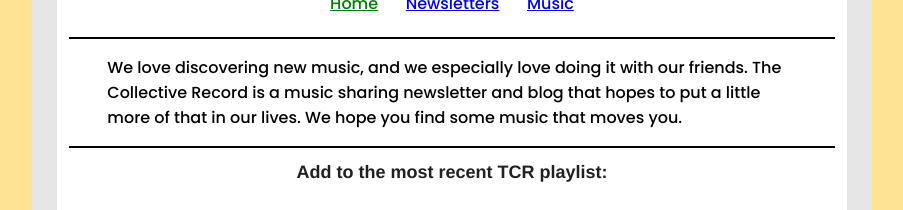
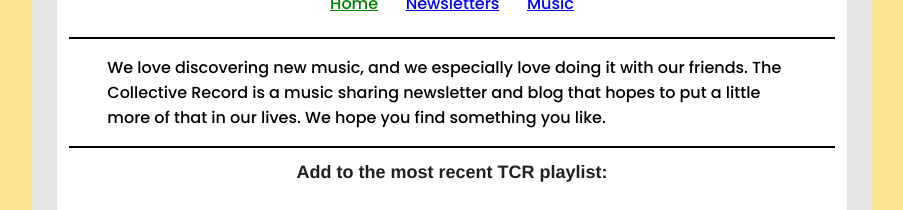
Before and after one commit to mkollada/mkollada.github.io, a Jekyll site: the page built from index.html, in a window 1280 px wide. Shown: the part 265-475 px from the top of the page, without its empty margins (188-1091 px from the left). Built offline with Jekyll 4.4.1, drawn with Linux system fonts in a browser that asks for light colours; grey boxes are pictures that could not be loaded.

Commit message:
changing front blurb

```diff
--- a/index.html
+++ b/index.html
@@ -7,7 +7,7 @@ title: Home
         <p id="home_intro">
             We love discovering new music, and we especially love doing it with our friends.
             The Collective Record is a music sharing newsletter and blog that hopes to put a little more of that in our lives.
-            We hope you find some music that moves you.
+            We hope you find something you like.
 
         </p>
     <!-- </td>
```
